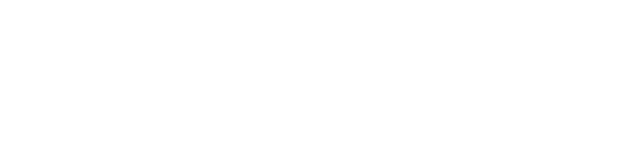
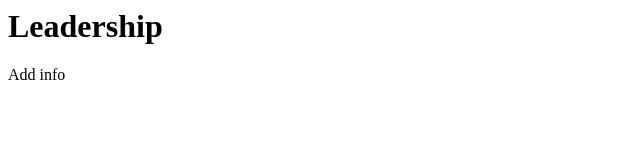
Before and after one commit to justinjcheevers/CheeversGroup, a plain HTML site: page OurTeam.html in a window 1280 px wide. Shown: the whole page, without its empty margins (0-640 px from the left). Drawn offline with Linux system fonts and the light colour scheme.

Commit message:
Update OurTeam.html

```diff
--- a/OurTeam.html
+++ b/OurTeam.html
@@ -1 +1,9 @@
 <!-- OUR TEAM-->
+<html>
+  <head></head>
+  <title>Our Team</title>
+  <body>
+    <h1>Leadership</h1>
+    <p>Add info</p>
+  </body>
+</html>
```
